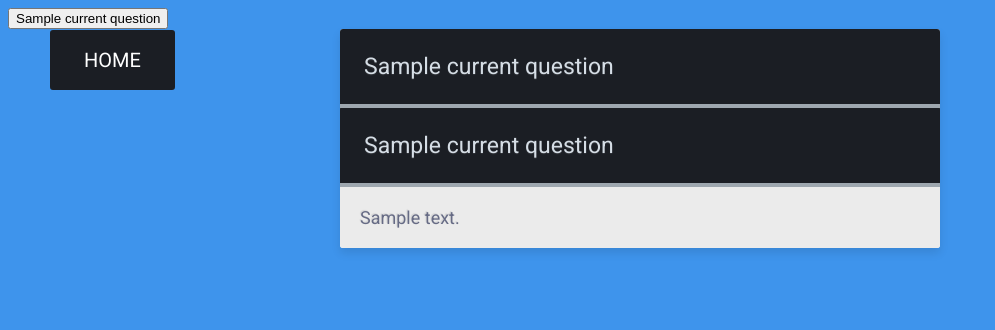
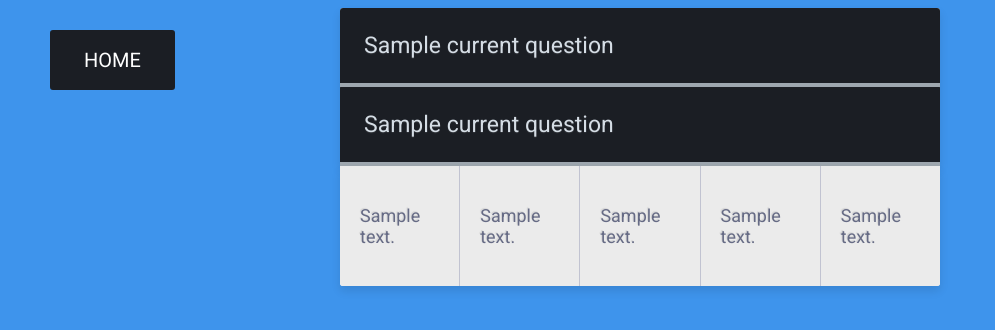
Before and after one commit to gabee1987/1st_TW_week_StormCoders, a Flask app: template templates/question.html in a window 1280 px wide. Shown: the top 330 px of the page, without its empty margins (0-995 px from the left). Run offline with Flask 2, Linux system fonts and the light colour scheme; the template is opened without the code that fills it: most values are stand-ins (such as "Sample title", 1, 10 or a date in 2020); lists and menus that the app fills with data are empty.

Commit message:
fixing button in htmls

```diff
--- a/static/home_style.css
+++ b/static/home_style.css
@@ -25,7 +25,6 @@
    font-weight: 400;
    font-style:normal;
    font-family: 'Roboto', sans-serif;
-   text-transform:uppercase;
 }
 
 
--- a/templates/home.html
+++ b/templates/home.html
@@ -8,7 +8,8 @@
         </head>
         <body>
             <div align="middle" class="table-title">
-                <h1 align="middle">Question list</h1>
+                <h1 align="middle">AskMate</h1>
+                <h2 align="middle">Question list</h2>
             </div>
             <form action="/question/new" method="GET">
                 <input id="ask_new_question" type="submit" value="Ask New Question" class="button" href="/question/new">
--- a/templates/question.html
+++ b/templates/question.html
@@ -8,7 +8,9 @@
         <title> Question </title>
     </head>
     <body>
-        <input id="home" name="home_button" type="submit" value="HOME" class="button" href="/">
+        <form action="/">
+            <button id="home" name="home_button" type="submit" action="/" class="button">HOME</button>
+        </form>
             <table class="table-fill">
                 <thead>
                     <tr>
@@ -18,16 +20,22 @@
                         <th align="left">{{ current_question[2] }}</th>
                     </tr>
                 </thead>
+            </table>
+            <table class="table-fill">
                 <tbody class="table-hover">
                     <tr>
-                        {% for answer in current_answers %}
-                            <td class="text-left">{{ answer }}</td>
-                        {% endfor %}
+                        <td class="text-left">{{ current_answers[0] }}</td>
+                        <td class="text-left">{{ current_answers[1] }}</td>
+                        <td class="text-left">{{ current_answers[2] }}</td>
+                        <td class="text-left">{{ current_answers[3] }}</td>
+                        <td class="text-left">{{ current_answers[4] }}</td>
                     </tr>
                 </tbody>
+            </table>
                 <form action="/question/<question_id>/new-answer" method="POST">
-                <input  id="new_answer" name="new_answer" type="button"  alt="Submit" width="60" value="{{ current_question[0] }}">
-            </form>
+                    <a  id="new_answer" name="new_answer" type="button" width="60" value="{{ current_question[0] }}"></a>
+                </form>
+            </table>
     </body>
     </div>
 </html>
--- a/templates/question_form.html
+++ b/templates/question_form.html
@@ -8,7 +8,9 @@
         <title> New Question </title>
     </head>
     <body>
-        <input id="home" type="submit" value="Home" class="button" href="/">
+        <form action="/">
+            <button id="home" name="home_button" type="submit" action="/" class="button">HOME</button>
+        </form>
         <h2> Ask a new question! </h2>
         <form action="/new_question" method="POST">
             <p><h3> Give your question a title: </h3><br>
```
Also changed, not shown: data/question.csv (+4 -4 lines).
